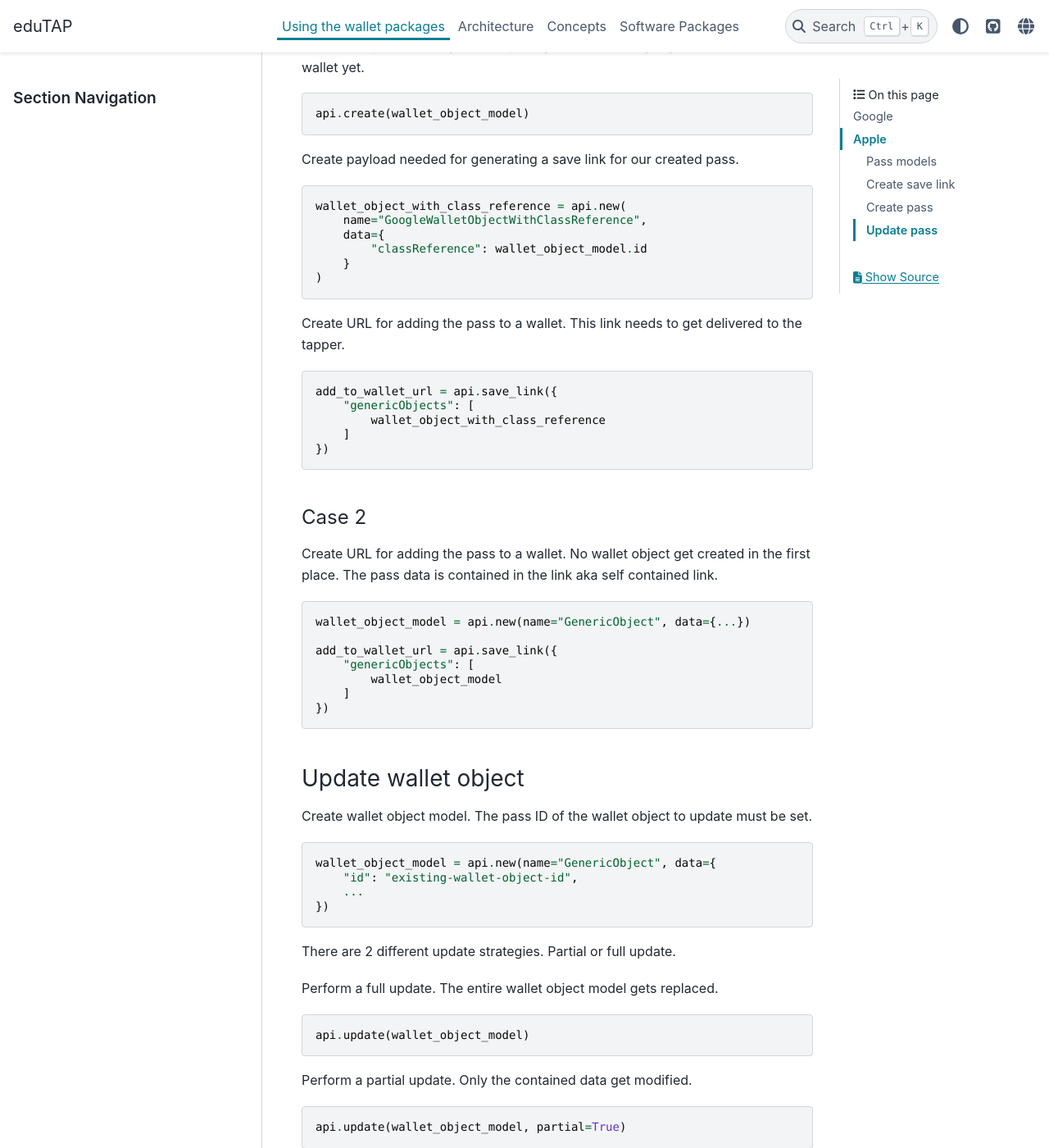
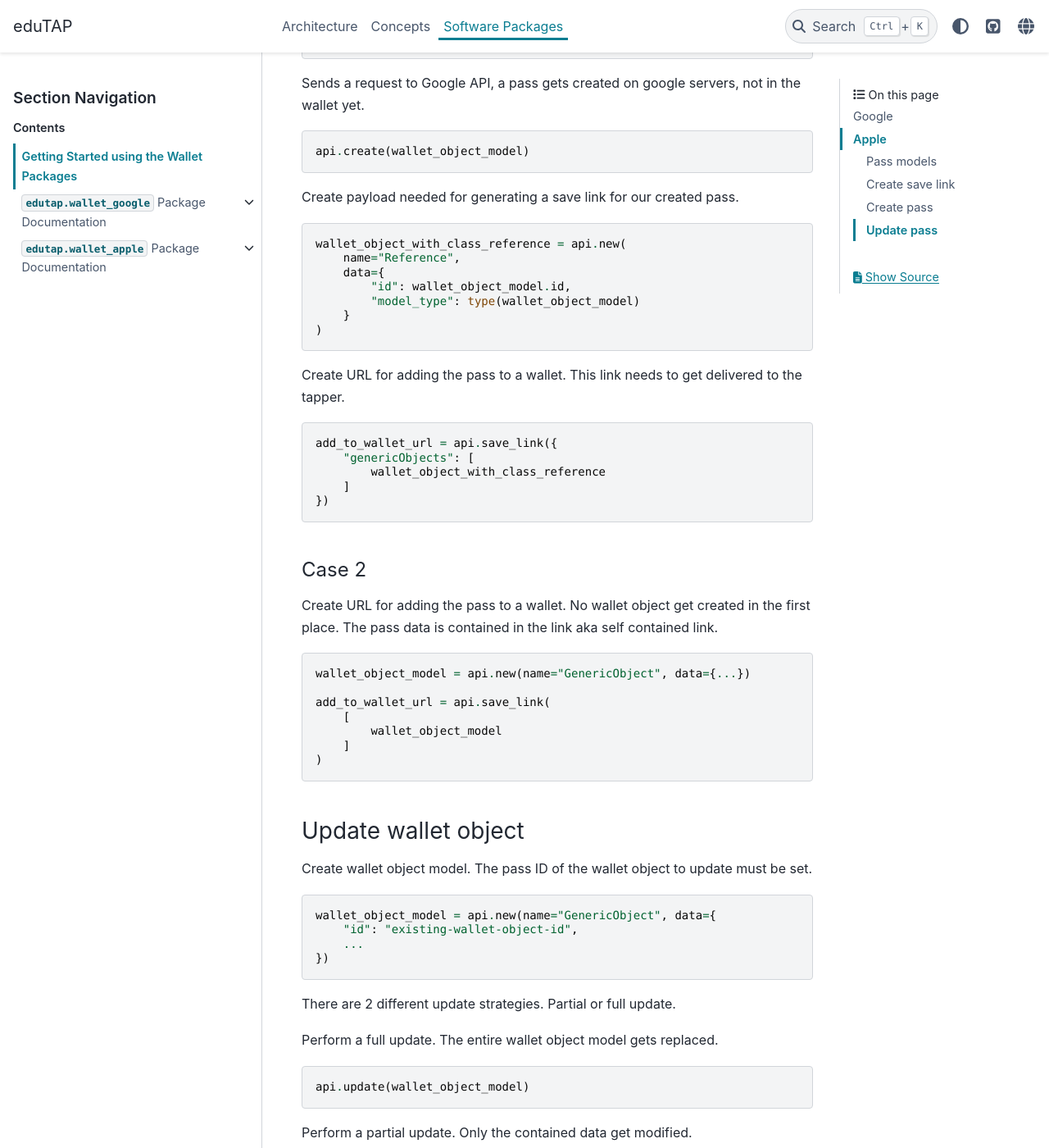
Before and after one commit to edutap-eu/documentation, a Sphinx documentation site: the page built from source/packages/getting_started.md, in a window 1280 px wide and 1400 px high, scrolled down 1153 px. Shown: the whole window at 82% size. Built offline with Sphinx 7.4.7 and the PyData theme 0.15.4, drawn with Linux system fonts in a browser that asks for light colours; some of the changed text lies outside the part shown.

Commit message:
fix according to main

````diff
--- a/source/getting_started.md
+++ b/source/packages/getting_started.md
@@ -1,4 +1,4 @@
-# Using the wallet packages
+# Getting Started using the Wallet Packages
 
 While Google and Apple handle wallet passes entirely different.
 The related low level APIs offer a similar look and feel.
@@ -52,9 +52,10 @@
 
 ```python
 wallet_object_with_class_reference = api.new(
-    name="GoogleWalletObjectWithClassReference",
+    name="Reference",
     data={
-        "classReference": wallet_object_model.id
+        "id": wallet_object_model.id,
+        "model_type": type(wallet_object_model)
     }
 )
 ```
@@ -78,11 +79,11 @@
 ```python
 wallet_object_model = api.new(name="GenericObject", data={...})
 
-add_to_wallet_url = api.save_link({
-    "genericObjects": [
+add_to_wallet_url = api.save_link(
+    [
         wallet_object_model
     ]
-})
+)
 ```
 
 ### Update wallet object
````
Also changed, not shown: source/index.md (+0 -1 lines), source/packages/edutap_wallet_google/reference.md (+7 -11 lines), source/packages/index.md (+1 -0 lines).
